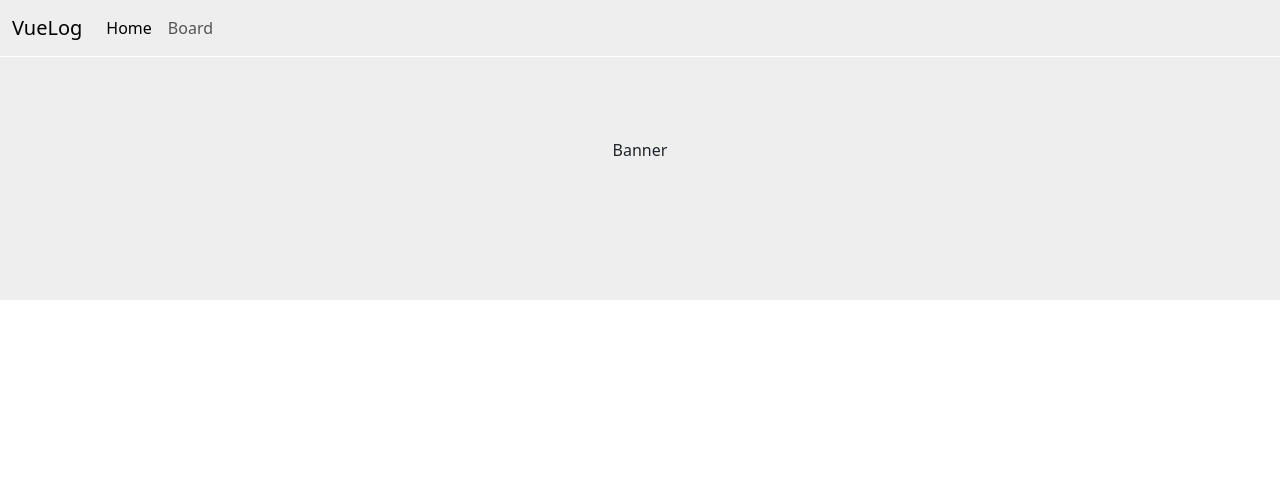
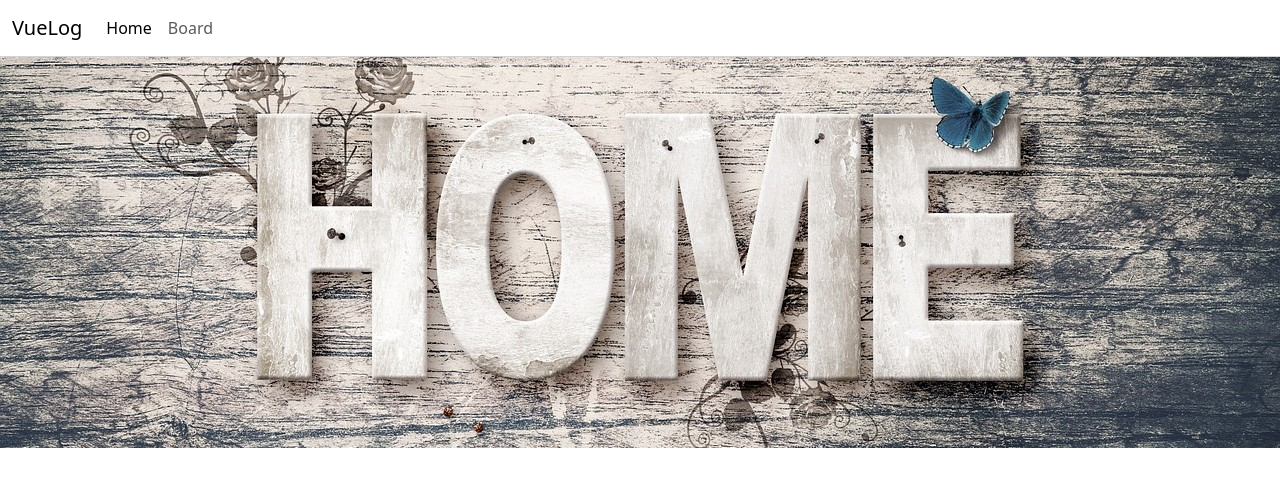
Before and after one commit to Ci5N0222/Programming-Study, a Vue app in the folder Vue/vue-blog/: page / in a window 1280 px wide. Shown: the top 486 px of the page. Built offline with nearby package versions, Linux system fonts and the light colour scheme.

Commit message:
banner image 변경경

```diff
--- a/Vue/vue-blog/src/components/MainBanner.vue
+++ b/Vue/vue-blog/src/components/MainBanner.vue
@@ -1,5 +1,7 @@
 <template>
-  <div class="main-banner">Banner</div>
+  <div class="main-banner">
+    <img src="../assets/home-banner2.jpg">
+  </div>
 </template>
 
 <script>
@@ -11,7 +13,7 @@ export default {
 <style>
     .main-banner {
         width: 100%;
-        height: 300px;
+        max-height: 650px;
         background-color: #eee;
         display: flex;
         justify-content: center;
@@ -19,4 +21,8 @@ export default {
         position: fixed;
         top: 0;
     }
+
+    .main-banner > img {
+        width: 100%;
+    }
 </style>
--- a/Vue/vue-blog/src/components/NavBar.vue
+++ b/Vue/vue-blog/src/components/NavBar.vue
@@ -46,8 +46,8 @@ export default {
 
 <style>
 nav {
-  background-color: transparent;
-  border-bottom: 1px solid white;
+  background-color: white;
+  border-bottom: 1px solid lightgray;
   width: 100%;
   position: fixed !important;
   top: 0;
```
Also changed, not shown: Vue/vue-blog/src/assets/home-banner.jpg (added), Vue/vue-blog/src/assets/home-banner2.jpg (added).
